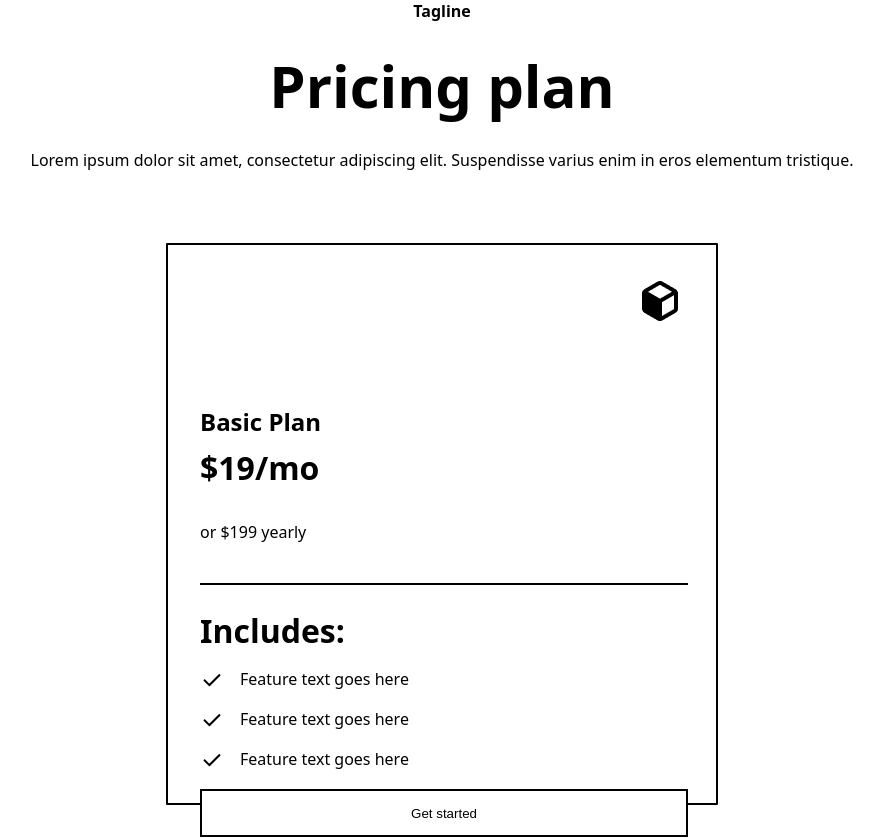
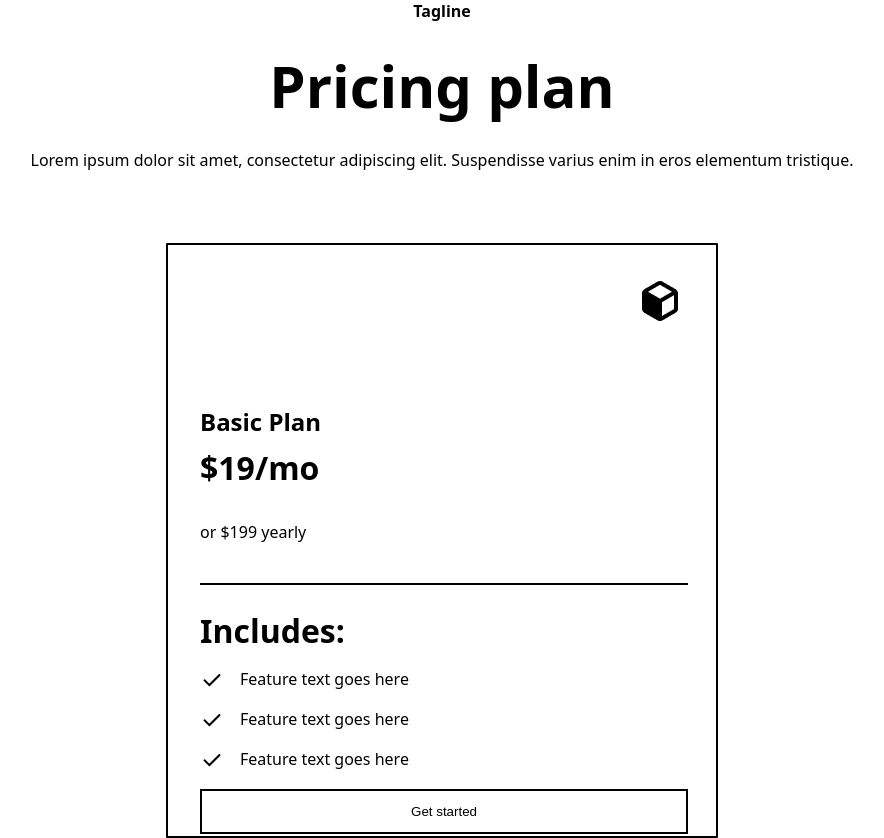
Before and after one commit to xsalles/React-Course, a React (Create React App) app: page / in a window 1280 px wide. Shown: the whole page, without its empty margins (198-1082 px from the left). Built offline with nearby package versions, Linux system fonts and the light colour scheme.

Commit message:
refactor: button and container

```diff
--- a/src/components/Price/src/pattern/composition/price-content.composition.jsx
+++ b/src/components/Price/src/pattern/composition/price-content.composition.jsx
@@ -12,6 +12,7 @@ function Benefits() {
         <div className="price-benefits">
             <img src={Check} alt="" />
             <p>Feature text goes here</p>
+
         </div>
     )
 }
@@ -33,15 +34,18 @@ export default function PricePlan() {
                 <div className="price-includes">
                     <h1>Includes:</h1>
 
+
                     {mock.map((elements) => {
                         return <Benefits key={elements} />
 
+
                     })}
+
+                    <button>Get started</button>
 
 
 
 
-                    <button>Get started</button>
 
 
                 </div>
--- a/src/components/Price/styles.css
+++ b/src/components/Price/styles.css
@@ -40,7 +40,7 @@
 
 .price-plan-container {
     width: 552px;
-    height: 562px;
+    height: 595px;
     border: 2px solid black;
     border-radius: 1px 1px 1px 1px;
     padding: 32px;
@@ -92,15 +92,13 @@
 
 .price-includes > button {
     width: 488px;
-    height: 48px;
+    height: 45px;
     border: 2px solid black;
     display: flex;
     align-items: center;
     justify-content: center;
     background-color: white;
     margin-top: 1px;
-
-
 }
 
 .price-includes > h1 {
```
